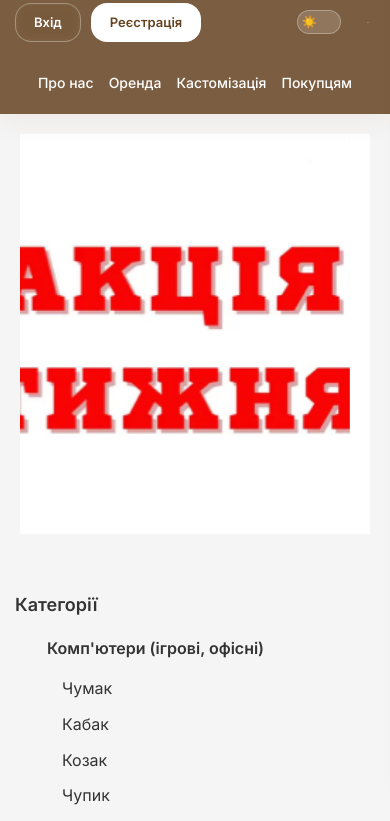
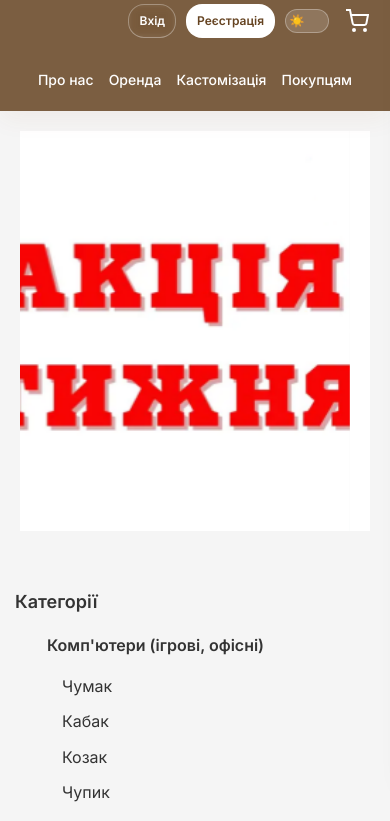
Before and after one commit to igorlehkuy-cell/PCCOMPANY7, a website: page Frontend/html/index.html in a window 390 px wide. Shown: the part 59-880 px from the top of the page. Drawn offline with nearby package versions, Linux system fonts and the light colour scheme.

Commit message:
style: fix mobile header layout to prevent cart button from overflowing

```diff
--- a/Frontend/CSS/styles.css
+++ b/Frontend/CSS/styles.css
@@ -1105,10 +1105,22 @@ html {
 
     .header-right {
         margin-left: auto;
+        gap: 10px;
+        flex-wrap: wrap;
+        justify-content: flex-end;
     }
 
     .social-icons {
-        gap: 10px;
+        display: none;
+    }
+
+    .auth-link.welcome-text {
+        display: none;
+    }
+
+    .auth-link {
+        padding: 6px 10px;
+        font-size: 12px;
     }
 
     .section-title {
```
